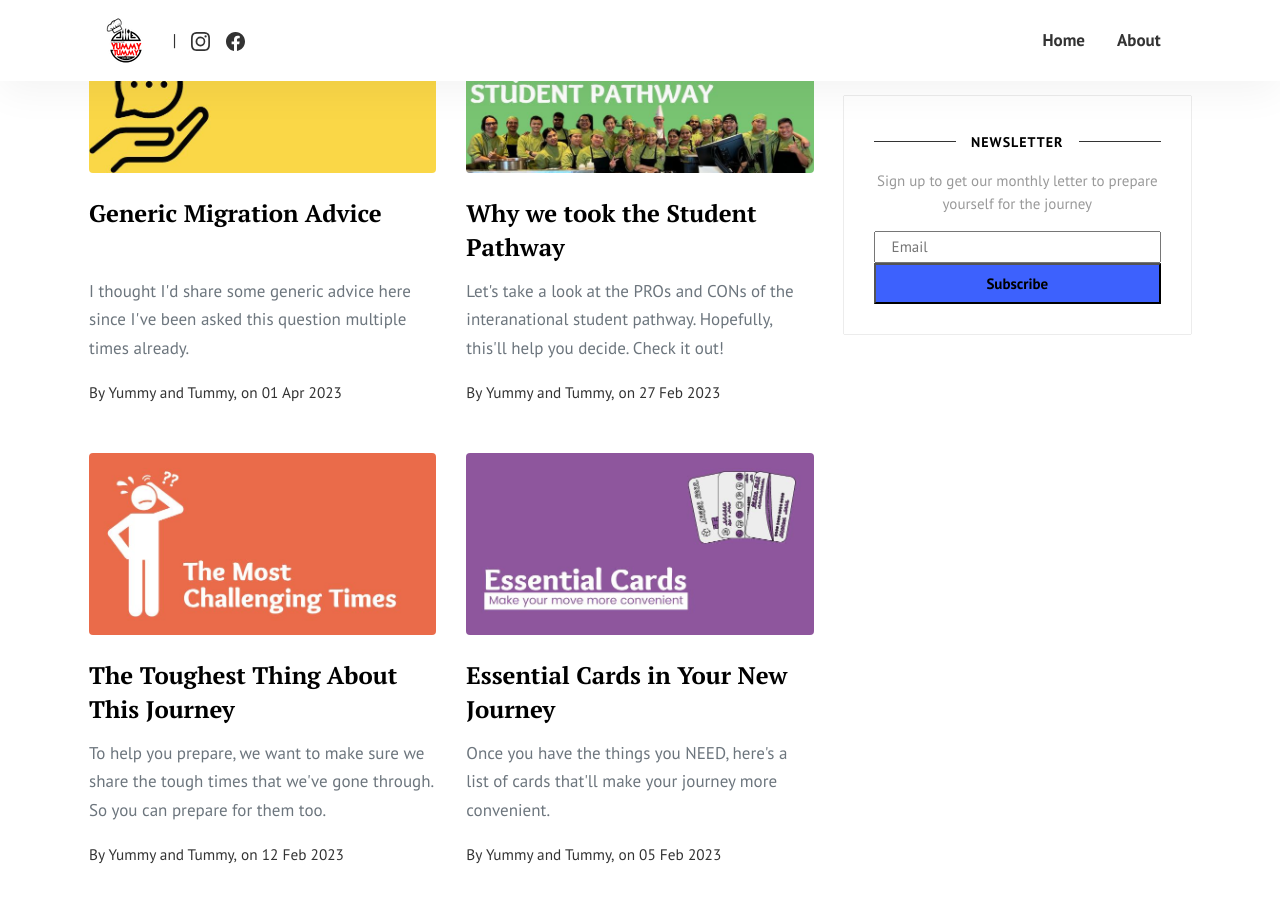
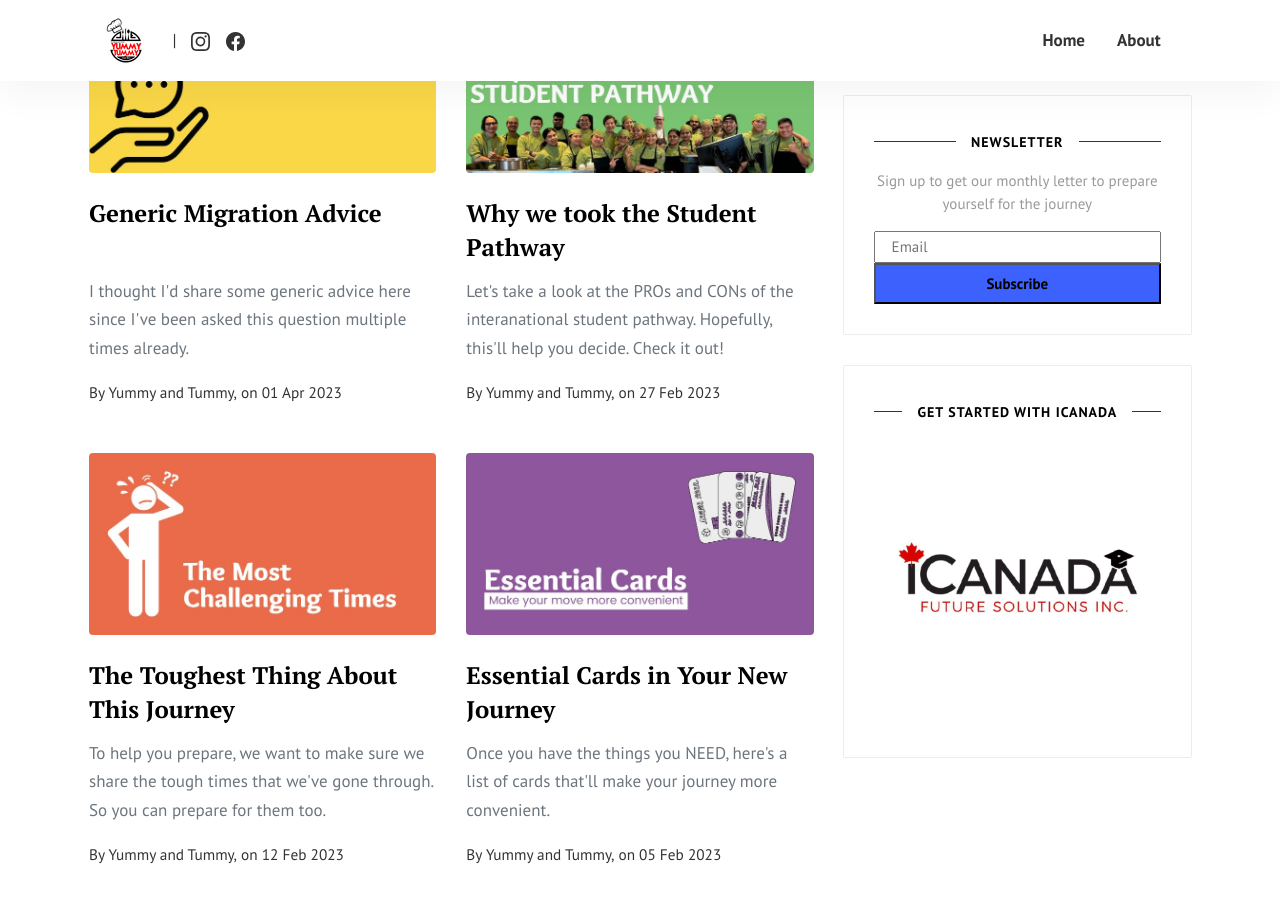
Before and after one commit to LakasNetwork/savore, a Jekyll site: the page built from index.html, in a window 1280 px wide and 900 px high, scrolled down 690 px. Built offline with Jekyll 4.4.1, drawn with Linux system fonts in a browser that asks for light colours; the list of posts is cut into pages by our own code; comment, search, counter and statistics services are not loaded.

Commit message:
Update AD section Fixes #2

```diff
--- a/_includes/sidebar.html
+++ b/_includes/sidebar.html
@@ -3,8 +3,8 @@
         <h5><span>Newsletter</span></h5>
         {% include newsletter.html %}
     </div>
-    <!--<div class="sidebar-section">
-        <h5><span>Your Ad Here</span></h5>
-        <img src="{{site.baseurl}}/assets/images/ad.png">
-    </div>-->
+    <div class="sidebar-section">
+        <h5><span>Get Started With iCanada</span></h5>
+        <a href="https://icanada.ph/get-started-icanada/?utm_source=yummytummyph&utm_medium=site&utm_campaign=ad"><img src="{{site.baseurl}}/assets/images/iCanada.jpg"></a>
+    </div>
 </div>
```
Also changed, not shown: assets/images/iCanada.jpg (added).
